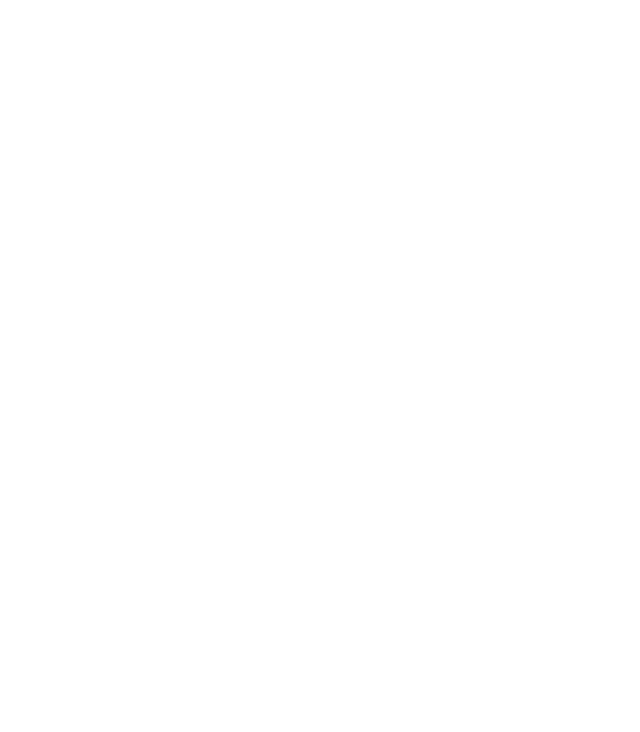
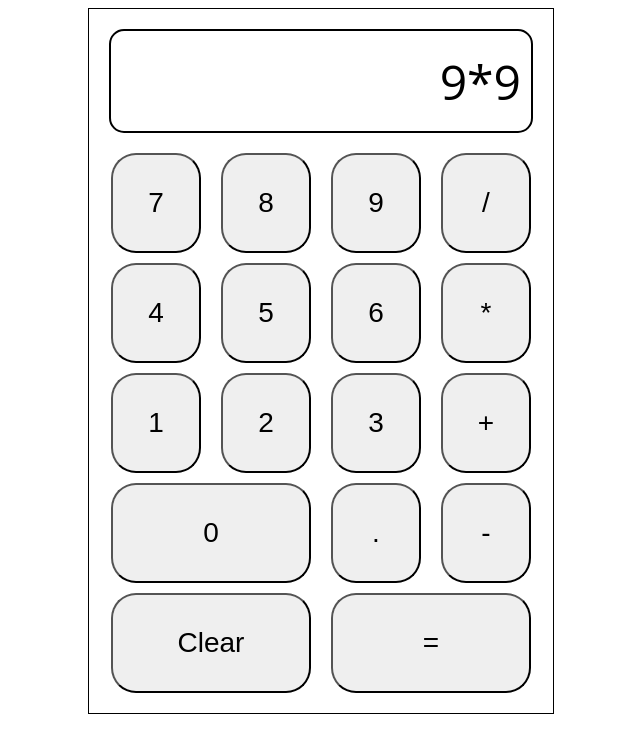
Before and after one commit to JonChong98/odin-calculator, a plain HTML site: page index.html in a window 1280 px wide. Shown: the whole page, without its empty margins (319-959 px from the left). Drawn offline with Linux system fonts and the light colour scheme.

Commit message:
Add basic design for calculator

```diff
--- a/index.html
+++ b/index.html
@@ -9,7 +9,41 @@
 </head>
 
 <body>
+    <div class="container">
+        <div class="content">
+            <div class="display">
+                9*9
+            </div>
+            <div class="btnRow1">
+                <button class="small-btn" id="b7">7</button>
+                <button class="small-btn" id="b8">8</button>
+                <button class="small-btn" id="b9">9</button>
+                <button class="small-btn" id="b/">/</button>
+            </div>
+            <div class="btnRow2">
+                <button class="small-btn" id="b4">4</button>
+                <button class="small-btn" id="b5">5</button>
+                <button class="small-btn" id="b6">6</button>
+                <button class="small-btn" id="b*">*</button>
+            </div>
+            <div class="btnRow3">
+                <button class="small-btn" id="b1">1</button>
+                <button class="small-btn" id="b2">2</button>
+                <button class="small-btn" id="b3">3</button>
+                <button class="small-btn" id="b+">+</button>
+            </div>
+            <div class="btnRow4">
+                <button class="large-btn" id="b0">0</button>
+                <button class="small-btn" id="b.">.</button>
+                <button class="small-btn" id="b-">-</button>
+            </div>
+            <div class="btnRow5">
+                <button class="large-btn" id="bclear">Clear</button>
+                <button class="large-btn" id="b=">=</button>
+            </div>
 
+        </div>
+    </div>
 </body>
 
 </html>
--- a/style.css
+++ b/style.css
@@ -0,0 +1,56 @@
+body {
+    display: flex;
+    justify-content: center;
+    font-family: Ubuntu, Cantarell, 'Open Sans', 'Helvetica Neue', sans-serif
+}
+
+.container {
+    border: 1px solid black;
+    display: flex;
+    justify-content: center;
+}
+
+.content {
+    display: flex;
+    flex-direction: column;
+    align-items: center;
+    margin: 20px;
+    gap: 10px;
+}
+
+.display, .btnRow1, .btnRow2, .btnRow3, .btnRow4, .btnRow5 {
+    display: flex;
+    justify-content: center;
+    height: 100px;
+    gap: 20px;
+}
+
+.display {
+    display: flex;
+    justify-content: right;
+    align-items: center;
+    width: 410px;
+    padding-right: 10px;
+    border: 2px solid black;
+    border-radius: 15px;
+    margin-bottom: 10px;
+    font-size: 48px;
+}
+
+.small-btn, .large-btn {
+    border-radius: 25px;
+    font-size: 28px;
+    transition: 0.1s;
+}
+
+button:active {
+    background-color: rgb(180, 180, 180);
+}
+
+.small-btn {
+    width:90px;
+}
+
+.large-btn {
+    width: 200px;
+}
```
